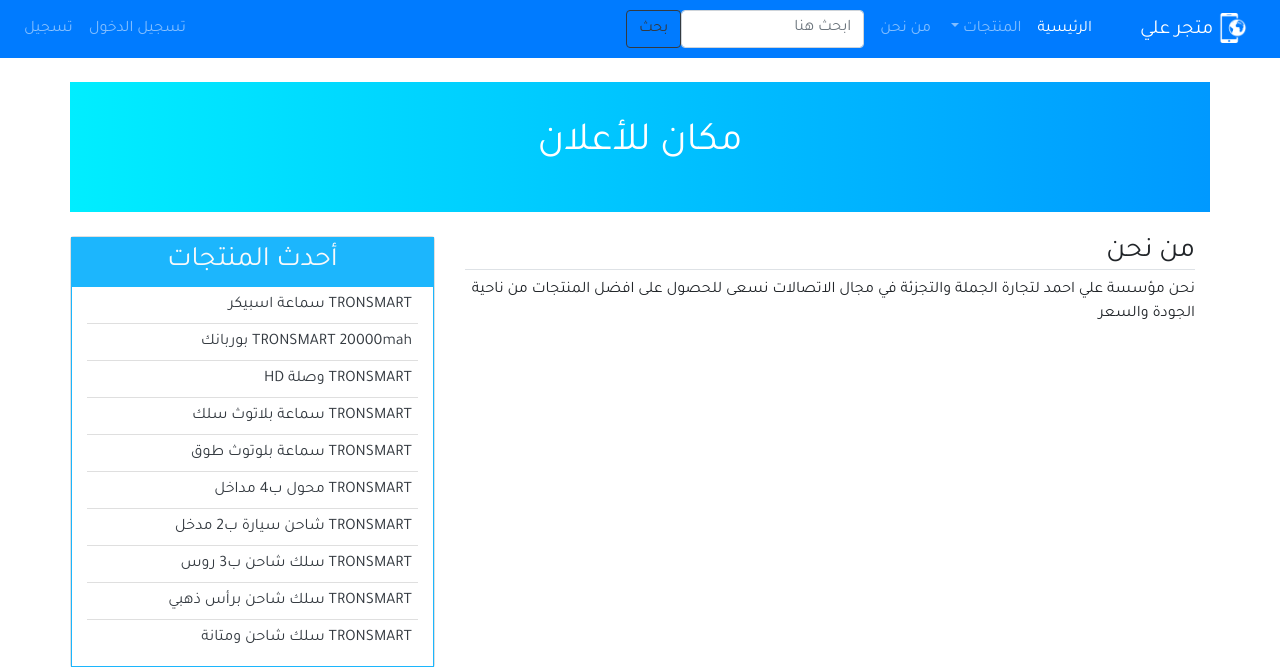
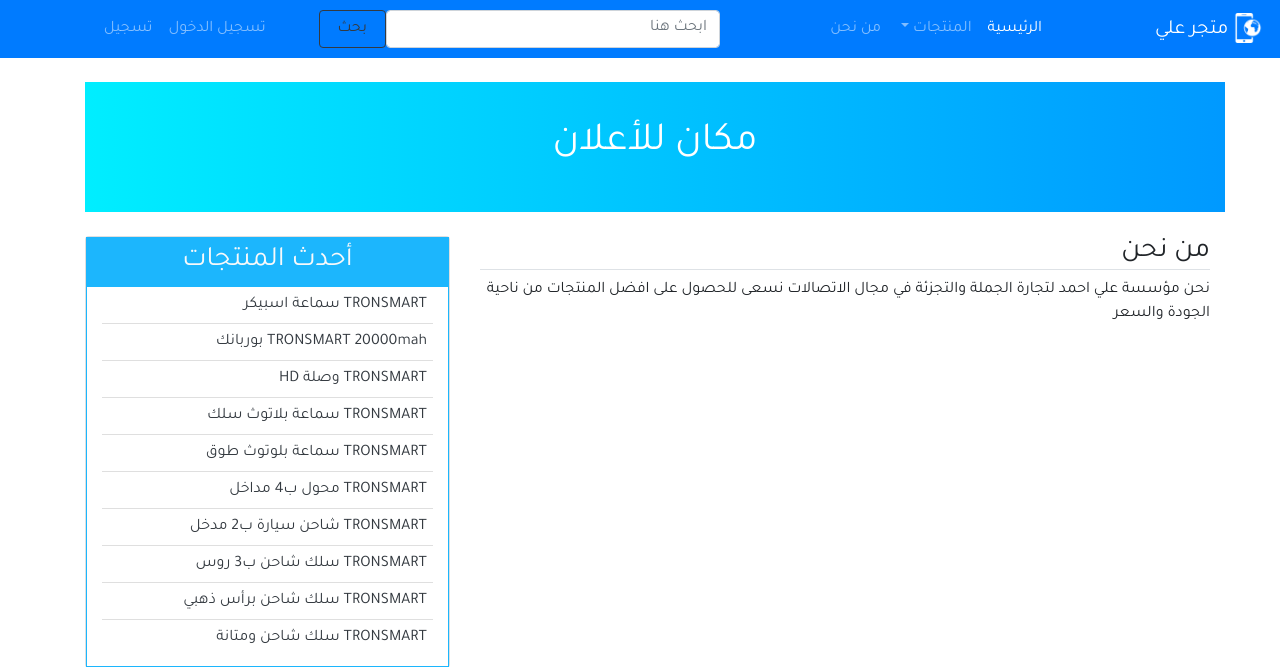
Before and after one commit to abdu1lhadi/alistore, a Django app: page /about/ in a window 1280 px wide. Shown: the top 667 px of the page. Run offline with Django 3.2, Linux system fonts and the light colour scheme; data comes from the database, SQL or seed files in the repository; both versions use the stored data as it was after the commit; some libraries are stand-ins or nearby versions.

Commit message:
add list theing

```diff
--- a/blog/templates/blog/base.html
+++ b/blog/templates/blog/base.html
@@ -18,16 +18,16 @@
 <body>
     <header>
         <!--Start NavBar-->
-        <nav class="navbar navbar-expand-lg navbar-dark bg-primary">
-            <a class="navbar-brand" href="#"><img src="{% static 'blog/images/logonew.png' %}" alt="شعار مدونة"
+        <nav class="navbar navbar-expand-lg navbar-dark bg-primary row">
+            <a class="navbar-brand col-md-2" href="{% url 'home' %}"><img src="{% static 'blog/images/logonew.png' %}" alt="شعار مدونة"
                 width="30px" >
                 متجر علي</a>
             <button class="navbar-toggler" type="button" data-toggle="collapse" data-target="#navbarSupportedContent" aria-controls="navbarSupportedContent" aria-expanded="" aria-label="Toggle navigation">
                 <span class="navbar-toggler-icon"></span>
             </button>
 
-            <div class="collapse navbar-collapse" id="navbarSupportedContent">
-                <ul class="navbar-nav">
+            <div class="collapse navbar-collapse col-md-10 row" id="navbarSupportedContent">
+                <ul class="navbar-nav col-md-4">
                     <li class="nav-item active">
                         <a class="nav-link" href="{% url 'home' %}">الرئيسية <span class="sr-only">(current)</span></a>
                     </li>
@@ -48,18 +48,18 @@
                     </li>
 
                 </ul>
-                <form method="GET" action="." class="form-inline">
-                    <input class="form-control mr-sm-2" name="search_contains" type="search" value="{{ request.GET.search_contains }}" placeholder="ابحث هنا" aria-label="Search">
-                    <button class="btn btn-outline-dark  my-2 my-sm-0" type="submit">بحث</button>
+                <form method="GET" action="." class="form-inline col-md-5 row">
+                    <input class="form-control col-md-10" name="search_contains" type="search" value="{{ request.GET.search_contains }}" placeholder="ابحث هنا" aria-label="Search">
+                    <button class="btn btn-outline-dark col-md-2" type="submit">بحث</button>
                 </form>
                 {% if user.is_authenticated %}
-                <ul class="navbar-nav mr-auto">
+                <ul class="navbar-nav mr-auto col-md-3">
                     <!-- <li class="nav-item"><a class="nav-link" href="{% url 'new_post' %}">انشاء تدوينة</a></li> -->
                     <li class="nav-item"><a class="nav-link" href="{% url 'profile' %}">الملف الشخصي</a></li>
                     <li class="nav-item"><a class="nav-link" href="{% url 'logout' %}">تسجيل الخروج</a></li>
                 </ul>
                 {% else %}
-                <ul class="navbar-nav mr-auto">
+                <ul class="navbar-nav mr-auto col-md-3">
                     <li class="nav-item"><a class="nav-link" href="{% url 'login' %}">تسجيل الدخول</a></li>
                     <li class="nav-item"><a class="nav-link" href="{% url 'register' %}">تسجيل</a></li>
                 </ul>
--- a/my_blog/settings.py
+++ b/my_blog/settings.py
@@ -24,7 +24,7 @@
 SECRET_KEY = '28a69fa2deb56f18cc60a842f2dc4c549bbd7e6105dd761a'
 
 # SECURITY WARNING: don't run with debug turned on in production!
-DEBUG = False
+DEBUG = True
 
 ALLOWED_HOSTS = ['*']
 
```
Also changed, not shown: db.sqlite3.
